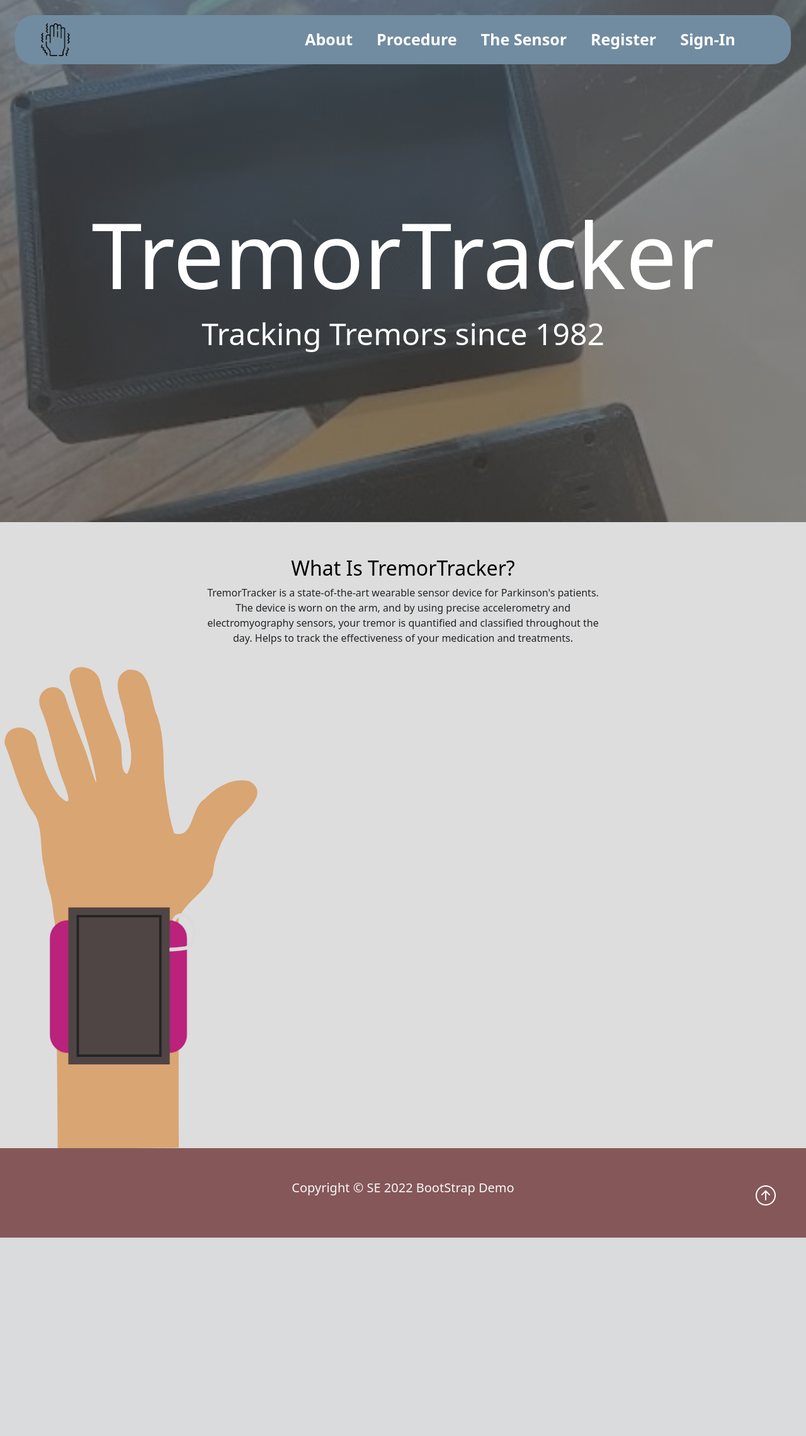
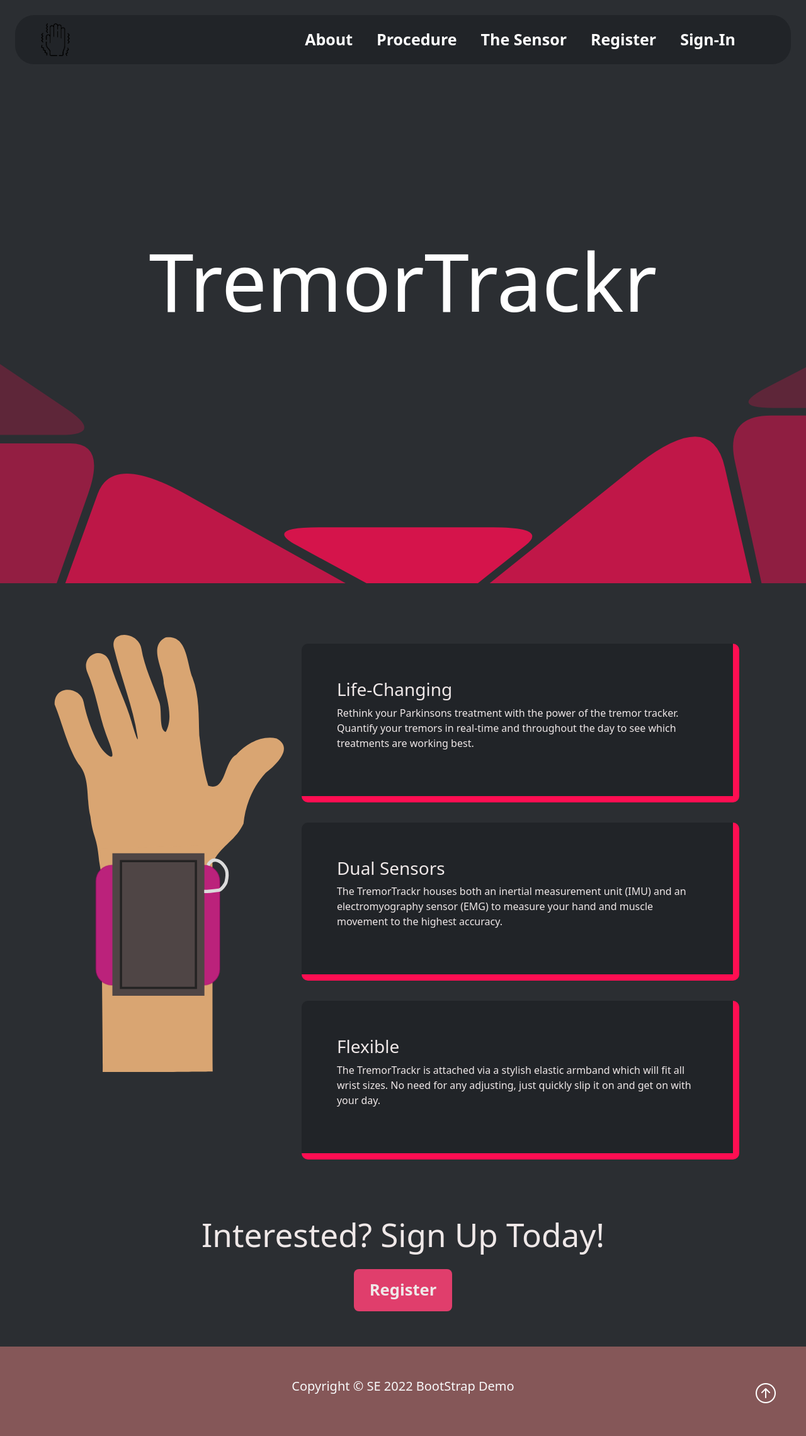
Before and after one commit to dzlotn/TremorTrackr, a Flask app: page / in a window 1280 px wide. Shown: the whole page at 63% size. Before the commit the page ends 1965 px from the top, so only its background shows below. Run offline with Flask 2, Linux system fonts and the light colour scheme; some libraries are stand-ins or nearby versions.

Commit message:
Finished landing page

```diff
--- a/TremorWebsite/app.py
+++ b/TremorWebsite/app.py
@@ -123,7 +123,7 @@ def test():
 
 def run_flask():
     #Run app through port 5000 on
-    app.run(debug=True, host='192.168.50.218', port=5000)
+    app.run(debug=True, host='127.0.0.1', port=5000)
 
 
 if __name__ == '__main__':
--- a/TremorWebsite/static/css/styles.css
+++ b/TremorWebsite/static/css/styles.css
@@ -1,3 +1,13 @@
+:root {
+    --main-bg-color: #4d5053;
+    --bg-color-2: #2b2e32;
+    --navbar-color:#212428;
+    --border-color:#ff0e52;
+    --border-secondary:#e03e6c;
+    --text-color:#c9c7c7;
+    --text-color2:#efe8e8;
+}
+
 /*-------Class CSS ------*/
 .overview {
     background-color: #EFEAE7;
@@ -40,7 +50,7 @@ th h1 {
 }
 
 .nb-bg-color {
-    background-color: #718ca0ff;
+    background-color: var(--navbar-color);
 }
 
 .signInPage {
@@ -308,10 +318,6 @@ a#nbMenuItem{
     padding-right:30px;
 }
 
-.nb-bg-color {
-    background-color: #718ca0ff;
-}
-
 .navbar{
     border-radius: 30px;
     height:10%;
@@ -322,14 +328,15 @@ a#nbMenuItem{
     height:100%;
 }
 
-/* ------------------Showcase CSS--------------- */
+/* ----------------------Home Page CSS------------------ */
 .showcase {
     position: relative;
-    top:-150px;
+    top:-20vh;
+    margin-bottom:-20vh;
     text-align:center;
     width:100%;
-    min-height:853px;
-    background-image:linear-gradient(rgba(62, 62, 62, 0.60), rgba(62, 62, 62, 0.6)),url("../img/temp-showcase.jpg");
+    height:120vh;
+    background-image: url("../img/index-showcase.svg");
     background-size: cover;
     background-position: center;
     z-index: -10;
@@ -340,7 +347,7 @@ a#nbMenuItem{
     top: 50%;
     left: 50%;
     transform: translate(-50%, -50%);
-    font-size: 9rem;
+    font-size: 10vw;
     color: white;
 }
 
@@ -353,17 +360,58 @@ a#nbMenuItem{
     color: white;
 }
 
-/* ----------------------Home Page CSS------------------ */
 .subheader{
     color:black;
     font-size:2rem;
 }
 
-.about-blurb {
-    margin-top: -6rem;
-    margin-bottom: 1rem;
+.home-diagram{
+    position:relative;
+    padding: 10vh 10vh 0 10vh;
+    background-color:var(--bg-color-2);
 }
 
+.home-blurbs {
+    padding: auto;
+}
+
+.home-blurb {
+    background-color:var(--navbar-color);
+    color:var(--text-color2);
+    padding: 7vh;
+    margin: 2vh 2vw;
+    border-radius: 10px;
+    border-right: 10px solid;
+    border-bottom: 10px solid;
+    border-color:var(--border-color);
+}
+
+.home-register {
+    padding: 5vh 0;
+    background-color: var(--bg-color-2);
+    color:var(--text-color2);
+}
+
+.home-register > h2 {
+    font-size: 4vw;
+}
+
+.home-register > a {
+    background-color: var(--border-secondary);
+    color: var(--text-color2);
+    padding: 14px 25px;
+    margin: 2vh;
+    text-align: center;
+    text-decoration: none;
+    display: inline-block;
+    font-size:2vw;
+    font-weight:bold;
+    border-radius: 8px;
+}
+
+.home-register > a:hover {
+    background-color: var(--border-color);
+}
 
 /* ------------Chart JS CSS-------------- */
 .accelChart{
--- a/TremorWebsite/templates/index.html
+++ b/TremorWebsite/templates/index.html
@@ -2,21 +2,42 @@
 
 {% block content %}
 <div class="showcase">
-    <h1 class="showcase-text">TremorTracker</h1>
-    <h2 class="showcase-subheader">Tracking Tremors since 1982</h2>
+    <h1 class="showcase-text">TremorTrackr</h1>
+    <h2 class="showcase-subheader"></h2>
 </div>
 
-<div class="about-blurb d-flex flex-column w-50 mx-auto text-center">
-    <h3 class="subheader">What Is TremorTracker?</h3>
-    <p class="blurb-text">TremorTracker is a state-of-the-art wearable sensor device for Parkinson's patients.
-    The device is worn on the arm, and by using precise accelerometry and electromyography sensors, your tremor is
-    quantified and classified throughout the day. Helps to track the effectiveness of your medication and treatments.
-    </p>
-</div>
-
-<div class="home-diagram row">
+<div class="home-diagram d-flex flex-row justify-content-center">
     <div class="col-4">
         <img src="{{url_for('static', filename='img/device-icon.svg')}}" alt="Diagram">
     </div>
+    <div class="home-blurbs col-8 d-flex flex-column justify-content-center">
+        <div class="home-blurb">
+            <h3>Life-Changing</h3>
+            <p>
+                Rethink your Parkinsons treatment with the power of the tremor tracker. Quantify your tremors in real-time and
+                throughout the day to see which treatments are working best.
+            </p>
+        </div>
+        <div class="home-blurb">
+            <h3>Dual Sensors</h3>
+            <p>
+                The TremorTrackr houses both an inertial measurement unit (IMU) and an electromyography sensor (EMG) to measure
+                your hand and muscle movement to the highest accuracy.
+            </p>
+        </div>
+        <div class="home-blurb">
+            <h3>Flexible</h3>
+            <p>
+                The TremorTrackr is attached via a stylish elastic armband which will fit all wrist sizes. No need for any adjusting,
+                just quickly slip it on and get on with your day.
+            </p>
+        </div>
+    </div>
+</div>
+
+<div class="home-register d-flex flex-column align-items-center">
+    <hr>
+    <h2>Interested? Sign Up Today!</h2>
+    <a href="{{url_for('register')}}">Register</a>
 </div>
 {% endblock %}
```
Also changed, not shown: TremorWebsite/static/img/index-showcase.svg (added).
